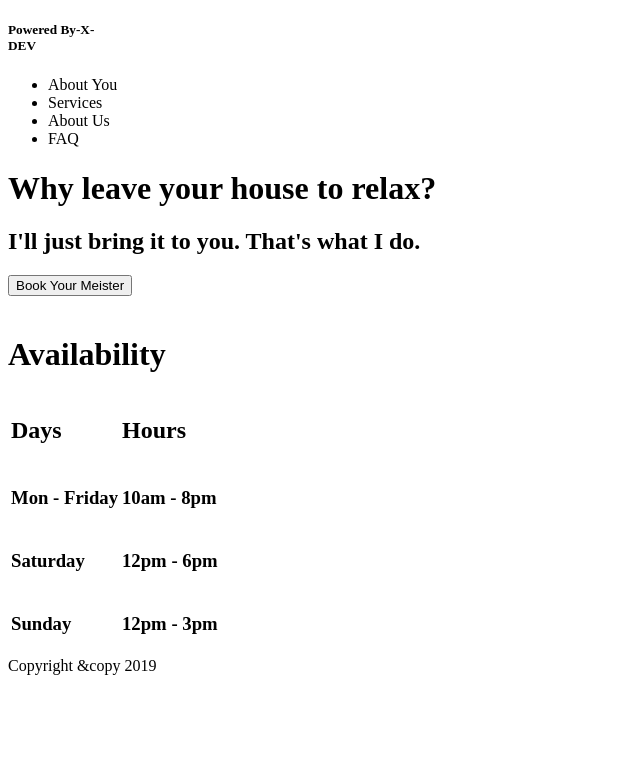
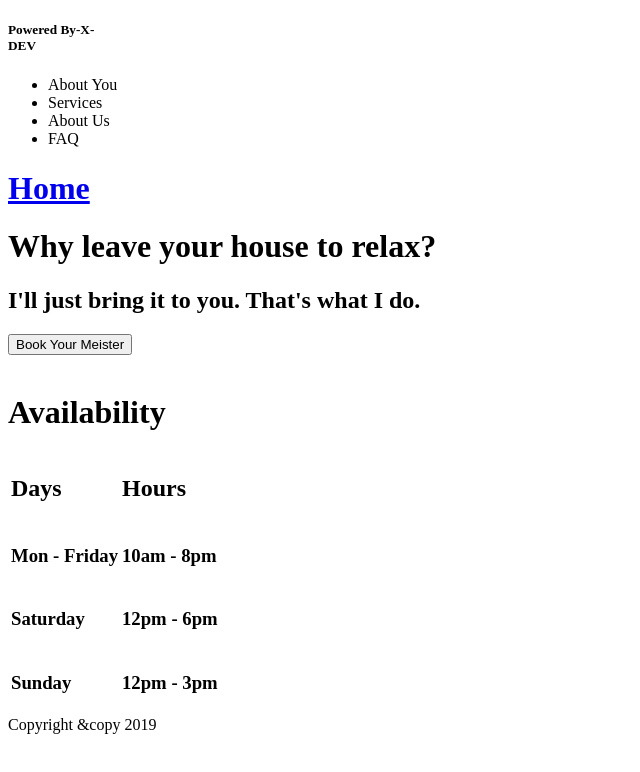
Before and after one commit to ahkiemcm/MassageMeisterReact, a React (Create React App) app in the folder client/: page / in a window 1280 px wide. Shown: the top 772 px of the page, without its empty margins (0-640 px from the left). Built offline with nearby package versions, Linux system fonts and the light colour scheme.

Commit message:
4: Adding toggle between homepage and booking components. It freezes on homepage....

```diff
--- a/client/src/App.js
+++ b/client/src/App.js
@@ -20,13 +20,13 @@
           DEV
         </h5>
       </div>
-
-      <Link>{/* logo */}</Link>
       <Nav />
-
+      <Link to="/">
+        <h1>Home</h1>
+      </Link>
       <Switch>
         <Route exact path="/booking" component={Booking} />
-        <Route path="/" component={Homepage} />
+        <Route exact path="/" component={Homepage} />
       </Switch>
     </Router>
   );
--- a/client/src/components/Booking.js
+++ b/client/src/components/Booking.js
@@ -8,13 +8,9 @@
         <form name="general-info">
           <div>
             First Name:
-            <input type="text" className="biggerText">
-              First Name
-            </input>
-            Last Name:
-            <input type="text" className="biggerText">
-              Last Name
-            </input>
+            <input type="text" className="biggerText" value="First" />
+            <input type="text" className="biggerText" value="Last" />
+            Last Name
           </div>
         </form>
       </div>
--- a/client/src/components/Homepage.js
+++ b/client/src/components/Homepage.js
@@ -1,5 +1,7 @@
 import React, { Component } from "react";
+import { BrowserRouter as Router, Route, Link, Switch } from "react-router-dom";
 import Schedule from "./Schedule";
+import Booking from "./Booking";
 
 class Homepage extends Component {
   bookingPage() {
@@ -14,9 +16,17 @@
           <h1>Why leave your house to relax?</h1>
           <h2>I'll just bring it to you. That's what I do.</h2>
 
-          <button id="book-meister" onClick={this.bookingPage}>
-            Book Your Meister
-          </button>
+          <Router>
+            <Switch>
+              <Route exact path="/booking" component={Booking} />
+            </Switch>
+
+            <Link to="/booking">
+              <button id="book-meister" onClick={this.bookingPage}>
+                Book Your Meister
+              </button>
+            </Link>
+          </Router>
         </div>
         <br />
 
```
